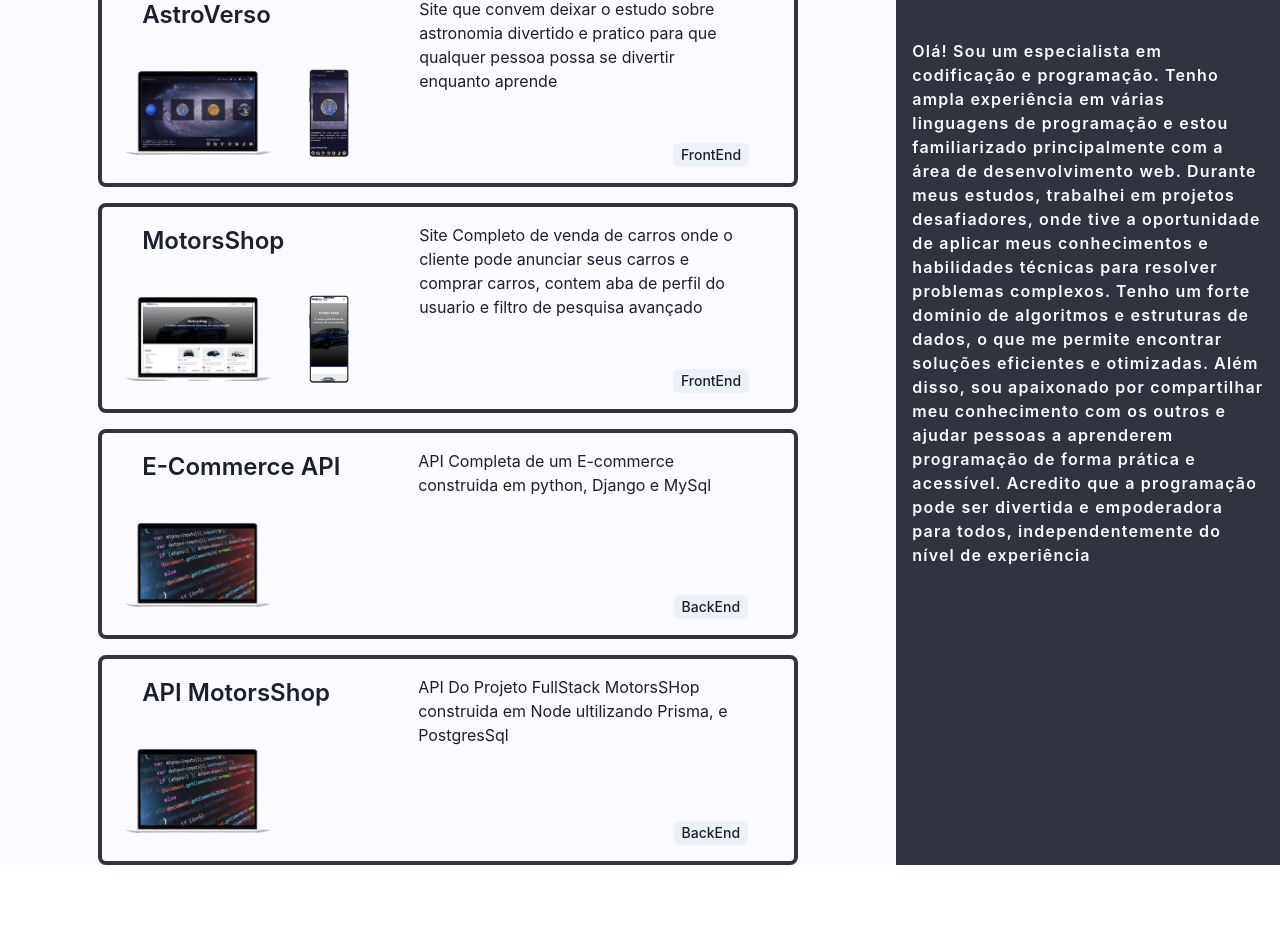
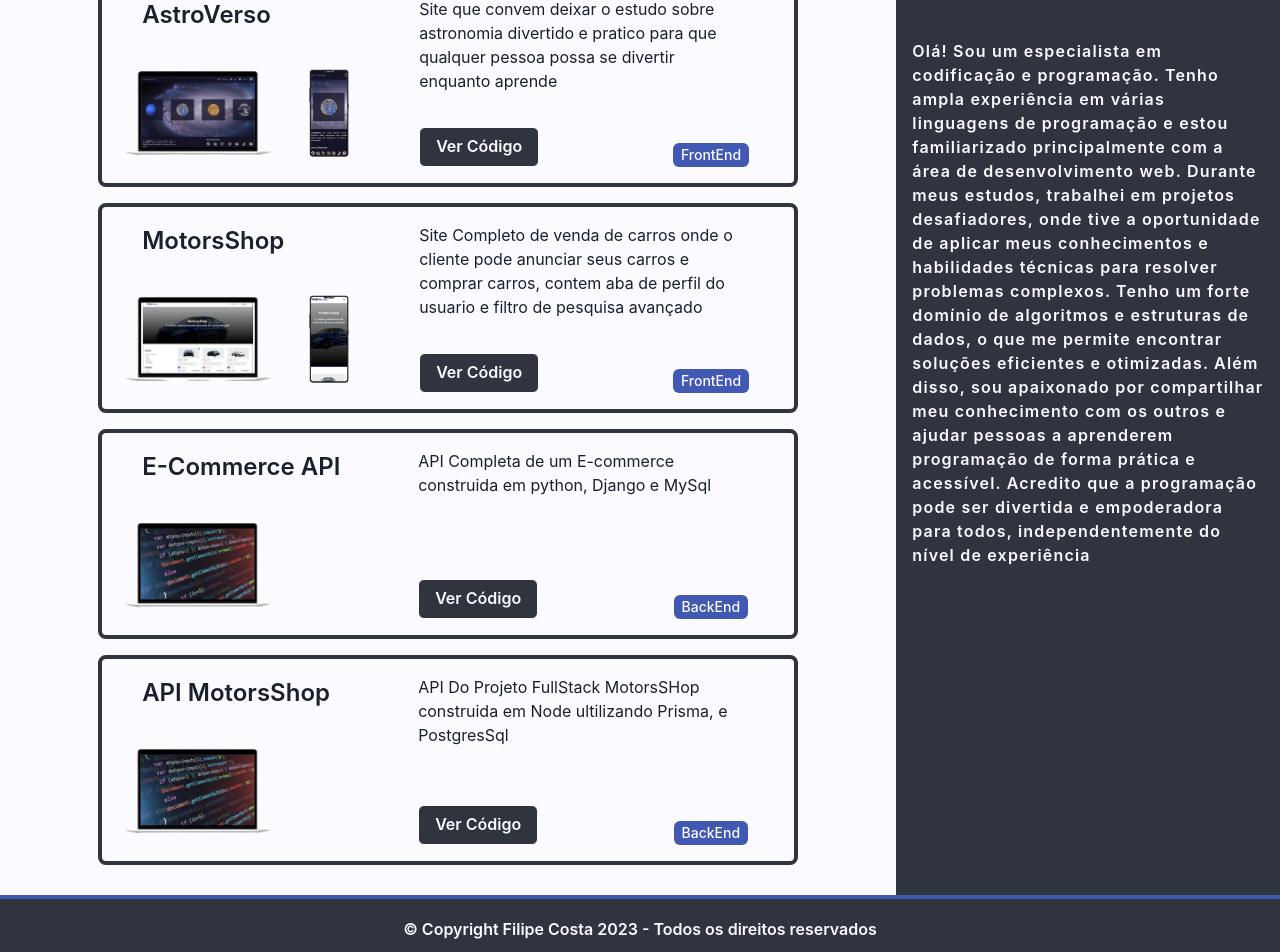
Before and after one commit to FILIPECosta77/Portfolho-FilipeCosta, a Next.js app: page /techs in a window 1280 px wide. Shown: the part 103-1055 px from the top of the page. Before the commit the page ends 974 px from the top, so only its background shows below. Built offline with nearby package versions, Linux system fonts and the light colour scheme.

Commit message:
project 98% complet

```diff
--- /dev/null
+++ b/src/components/Button/RedirectButton.tsx
@@ -0,0 +1,26 @@
+import React from "react";
+import { Button } from "@chakra-ui/react";
+
+interface iText {
+  click?: () => void;
+}
+
+const RedirectButton = ({ click }: iText) => {
+  return (
+    <Button
+      onClick={click}
+      variant={"outline"}
+      size={"md"}
+      borderColor={"brand.1"}
+      backgroundColor={"brand.2"}
+      color={"brand.1"}
+      _hover={{
+        boxShadow: "0px 10px 10px 0px rgba(0,0,0,0.25)",
+        transition: "0.6s",
+      }}
+    >
+      Ver Código
+    </Button>
+  );
+};
+export default RedirectButton;
--- a/src/components/CardTech/CardBack/index.tsx
+++ b/src/components/CardTech/CardBack/index.tsx
@@ -1,9 +1,21 @@
-import { iProjectDataBack } from "@/images/pictures";
+import { iProjectData } from "@/images/pictures";
 import { Box, Text, Stack, Tag } from "@chakra-ui/react";
+import RedirectButton from "@/components/Button/RedirectButton";
 import Image from "next/image";
 import React from "react";
 
-const CardProjectBack = ({ PDesc, PImg, PName }: iProjectDataBack) => {
+const CardProjectBack = ({
+  PDesc,
+  PImg1,
+  PName,
+  TechName,
+  link,
+}: iProjectData) => {
+  const redirect = () => {
+    var win = window.open(link, "_blank");
+    win!.focus();
+  };
+
   return (
     <Box
       border={"4px"}
@@ -21,7 +33,7 @@ const CardProjectBack = ({ PDesc, PImg, PName }: iProjectDataBack) => {
         <Stack spacing={"1px"} direction={"row"} alignItems={"center"}>
           <Box mr={100}>
             <Image
-              src={PImg}
+              src={PImg1}
               alt="Imagem De Códido De Programação"
               width={160}
             />
@@ -36,8 +48,15 @@ const CardProjectBack = ({ PDesc, PImg, PName }: iProjectDataBack) => {
         justifyContent={"space-between"}
       >
         <Text fontWeight={400}>{PDesc}</Text>
-        <Stack alignItems={"flex-end"}>
-          <Tag>BackEnd</Tag>
+        <Stack
+          alignItems={"flex-end"}
+          direction={"row"}
+          justifyContent={"space-between"}
+        >
+          <RedirectButton click={redirect} />
+          <Tag backgroundColor={"brand.3"} color={"brand.1"}>
+            {TechName}
+          </Tag>
         </Stack>
       </Box>
     </Box>
--- a/src/components/CardTech/CardFront/index.tsx
+++ b/src/components/CardTech/CardFront/index.tsx
@@ -1,4 +1,5 @@
-import { iProjectDataFront } from "@/images/pictures";
+import RedirectButton from "@/components/Button/RedirectButton";
+import { iProjectData } from "@/images/pictures";
 import { Box, Text, Stack, Tag } from "@chakra-ui/react";
 import Image from "next/image";
 import React from "react";
@@ -8,7 +9,14 @@ const CardProjectFront = ({
   PDesc,
   PImg1,
   PImg2,
-}: iProjectDataFront) => {
+  TechName,
+  link,
+}: iProjectData) => {
+  const redirect = () => {
+    var win = window.open(link, "_blank");
+    win!.focus();
+  };
+
   return (
     <Box
       border={"4px"}
@@ -25,10 +33,14 @@ const CardProjectFront = ({
         </Text>
         <Stack spacing={"1px"} direction={"row"} alignItems={"center"}>
           <Box>
-            <Image src={PImg1} alt="Imagem so site para Pc" width={160} />
+            <Image src={PImg1} alt="Imagem do site para Pc" width={160} />
           </Box>
           <Box>
-            <Image src={PImg2} alt="Imagem so site para Mobile" width={100} />
+            <Image
+              src={PImg2 || ""}
+              alt="Imagem do site para Mobile"
+              width={100}
+            />
           </Box>
         </Stack>
       </Box>
@@ -40,8 +52,15 @@ const CardProjectFront = ({
         justifyContent={"space-between"}
       >
         <Text fontWeight={400}>{PDesc}</Text>
-        <Stack alignItems={"flex-end"}>
-          <Tag>FrontEnd</Tag>
+        <Stack
+          alignItems={"flex-end"}
+          direction={"row"}
+          justifyContent={"space-between"}
+        >
+          <RedirectButton click={redirect} />
+          <Tag backgroundColor={"brand.3"} color={"brand.1"}>
+            {TechName}
+          </Tag>
         </Stack>
       </Box>
     </Box>
--- a/src/components/DescBox/index.tsx
+++ b/src/components/DescBox/index.tsx
@@ -20,7 +20,7 @@ const LongDesc = () => {
         <Heading fontSize={"3xl"} color={"brand.1"}>
           Filipe Costa
         </Heading>
-        <Icons />
+        <Icons color="brand.1" />
       </Box>
       <Text
         color={"brand.1"}
--- /dev/null
+++ b/src/components/Footer/index.tsx
@@ -0,0 +1,23 @@
+import { Box, Text } from "@chakra-ui/react";
+import React from "react";
+
+const Footer = () => {
+  return (
+    <Box
+      w={"100%"}
+      h={16}
+      backgroundColor={"brand.2"}
+      display={"fflex"}
+      alignItems={"center"}
+      justifyContent={"center"}
+      borderTop={"4px"}
+      borderColor={"brand.3"}
+    >
+      <Text color={"brand.1"} fontWeight={600}>
+        © Copyright Filipe Costa 2023 - Todos os direitos reservados
+      </Text>
+    </Box>
+  );
+};
+
+export default Footer;
--- a/src/components/container/index.tsx
+++ b/src/components/container/index.tsx
@@ -7,7 +7,7 @@ interface iProps {
 
 const Container = ({ children }: iProps) => {
   return (
-    <Box w={"100%"} ml={"60px"} mr={"60px"} mt={"30px"}>
+    <Box w={"100%"} ml={"60px"} mr={"60px"} mt={"30px"} mb={"30px "}>
       {children}
     </Box>
   );
--- a/src/components/icons/index.tsx
+++ b/src/components/icons/index.tsx
@@ -3,26 +3,58 @@ import { TbBrandGithub, TbBrandLinkedin } from "react-icons/tb";
 import { HiOutlineDocumentText } from "react-icons/hi";
 import { Icon } from "@chakra-ui/react";
 
-const Icons = () => {
+interface iLink {
+  name: string;
+  link: string;
+}
+
+interface iColorProps {
+  color: "brand.1" | "brand.2" | "brand.3";
+}
+
+const links: iLink[] = [
+  {
+    name: "Curriculo",
+    link: "https://docs.google.com/document/d/1NZh8Zc-7G9zLzBJ8ctwwPhKUqu1u4s7ugUDzcNQIEbk/edit?usp=sharing",
+  },
+  {
+    name: "GitHub",
+    link: "https://github.com/FILIPECosta77",
+  },
+  {
+    name: "Linkedin",
+    link: "https://www.linkedin.com/in/filipecostasil/",
+  },
+];
+
+const Icons = ({ color }: iColorProps) => {
+  const redirect = (link: string) => {
+    var win = window.open(link, "_blank");
+    win!.focus();
+  };
+
   return (
     <>
       <Icon
         as={HiOutlineDocumentText}
-        color={"brand.1"}
+        color={color}
         boxSize={8}
         cursor={"pointer"}
+        onClick={() => redirect(links[0].link)}
       />
       <Icon
         as={TbBrandGithub}
-        color={"brand.1"}
+        color={color}
         boxSize={8}
         cursor={"pointer"}
+        onClick={() => redirect(links[1].link)}
       />
       <Icon
         as={TbBrandLinkedin}
-        color={"brand.1"}
+        color={color}
         boxSize={8}
         cursor={"pointer"}
+        onClick={() => redirect(links[2].link)}
       />
     </>
   );
--- a/src/images/pictures.ts
+++ b/src/images/pictures.ts
@@ -9,16 +9,13 @@ interface iPics {
   profile: string;
 }
 
-export interface iProjectDataFront {
+export interface iProjectData {
+  TechName: "FrontEnd" | "BackEnd";
   PName: string;
   PDesc: string;
   PImg1: StaticImageData;
-  PImg2: StaticImageData;
-}
-export interface iProjectDataBack {
-  PName: string;
-  PDesc: string;
-  PImg: StaticImageData;
+  PImg2?: StaticImageData;
+  link: string;
 }
 
 export const pictures: iPics = {
@@ -26,33 +23,38 @@ export const pictures: iPics = {
     "https://e1.pxfuel.com/desktop-wallpaper/659/18/desktop-wallpaper-dr-stone-senku-x-chrome-dr-stone-mobile.jpg",
 };
 
-export const ProjectsDataFront: iProjectDataFront[] = [
+export const ProjectsData: iProjectData[] = [
   {
+    TechName: "FrontEnd",
     PName: "AstroVerso",
     PDesc:
       "Site que convem deixar o estudo sobre astronomia divertido e pratico para que qualquer pessoa possa se divertir enquanto aprende",
     PImg1: pc1,
     PImg2: celular1,
+    link: "https://github.com/FILIPECosta77/astroverso",
   },
   {
+    TechName: "FrontEnd",
     PName: "MotorsShop",
     PDesc:
       "Site Completo de venda de carros onde o cliente pode anunciar seus carros e comprar carros, contem aba de perfil do usuario e filtro de pesquisa avançado",
     PImg1: pc2,
     PImg2: celular2,
+    link: "https://github.com/FILIPECosta77/FrontEnd-FullStackM6",
   },
-];
-
-export const ProjectsDataBack: iProjectDataBack[] = [
   {
+    TechName: "BackEnd",
     PName: "E-Commerce API",
     PDesc: "API Completa de um E-commerce construida em python, Django e MySql",
-    PImg: pc3,
+    PImg1: pc3,
+    link: "https://github.com/FILIPECosta77/E-commerce-BackEnd",
   },
   {
+    TechName: "BackEnd",
     PName: "API MotorsShop",
     PDesc:
       "API Do Projeto FullStack MotorsSHop construida em Node ultilizando Prisma, e PostgresSql",
-    PImg: pc3,
+    PImg1: pc3,
+    link: "https://github.com/FILIPECosta77/BackEnd-FullStackM6",
   },
 ];
--- a/src/pages/techs/index.tsx
+++ b/src/pages/techs/index.tsx
@@ -3,12 +3,10 @@ import Header from "../../components/Header";
 import { Box } from "@chakra-ui/react";
 import LongDesc from "@/components/DescBox";
 import CardProjectFront from "@/components/CardTech/CardFront";
-import {
-  ProjectsDataBack,
-  ProjectsDataFront as ProjectsFront,
-} from "@/images/pictures";
+import { ProjectsData } from "@/images/pictures";
 import Container from "@/components/container";
 import CardProjectBack from "@/components/CardTech/CardBack";
+import Footer from "@/components/Footer";
 
 const Techs = () => {
   return (
@@ -28,31 +26,37 @@ const Techs = () => {
             alignItems={"center"}
             gap={4}
           >
-            {ProjectsFront.map((project, index) => {
+            {ProjectsData.map((project, index) => {
+              if (project.TechName === "FrontEnd") {
                 return (
                   <CardProjectFront
                     key={index}
+                    TechName={project.TechName}
                     PName={project.PName}
                     PDesc={project.PDesc}
                     PImg1={project.PImg1}
                     PImg2={project.PImg2}
+                    link={project.link}
                   />
                 );
-            })}
-            {ProjectsDataBack.map((project, index) => {
+              } else {
                 return (
                   <CardProjectBack
                     key={index}
+                    TechName={project.TechName}
                     PDesc={project.PDesc}
                     PName={project.PName}
-                  PImg={project.PImg}
+                    PImg1={project.PImg1}
+                    link={project.link}
                   />
                 );
+              }
             })}
           </Box>
         </Container>
         <LongDesc />
       </Box>
+      <Footer />
     </Box>
   );
 };
```
Also changed, not shown: src/pages/index.tsx (+15 -5 lines), src/pages/techs/[techs].tsx (+61 -2 lines), src/components/Button/Button.tsx (renamed from src/components/Button/index.tsx). Lines whose indentation alone changed are shown as unchanged.
